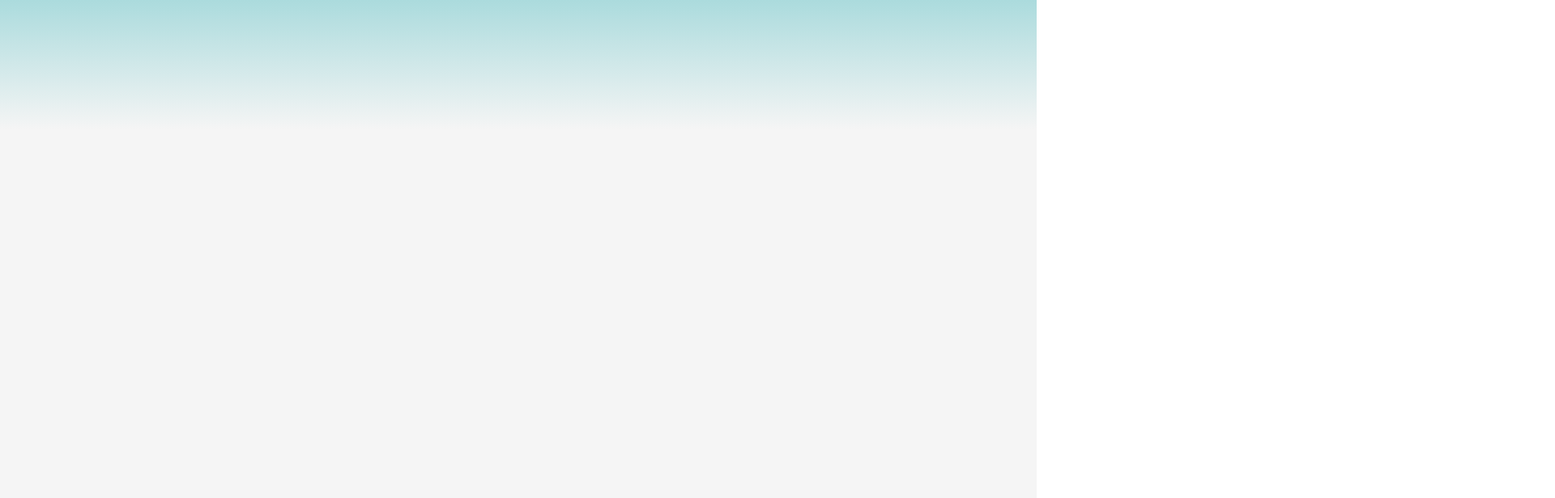
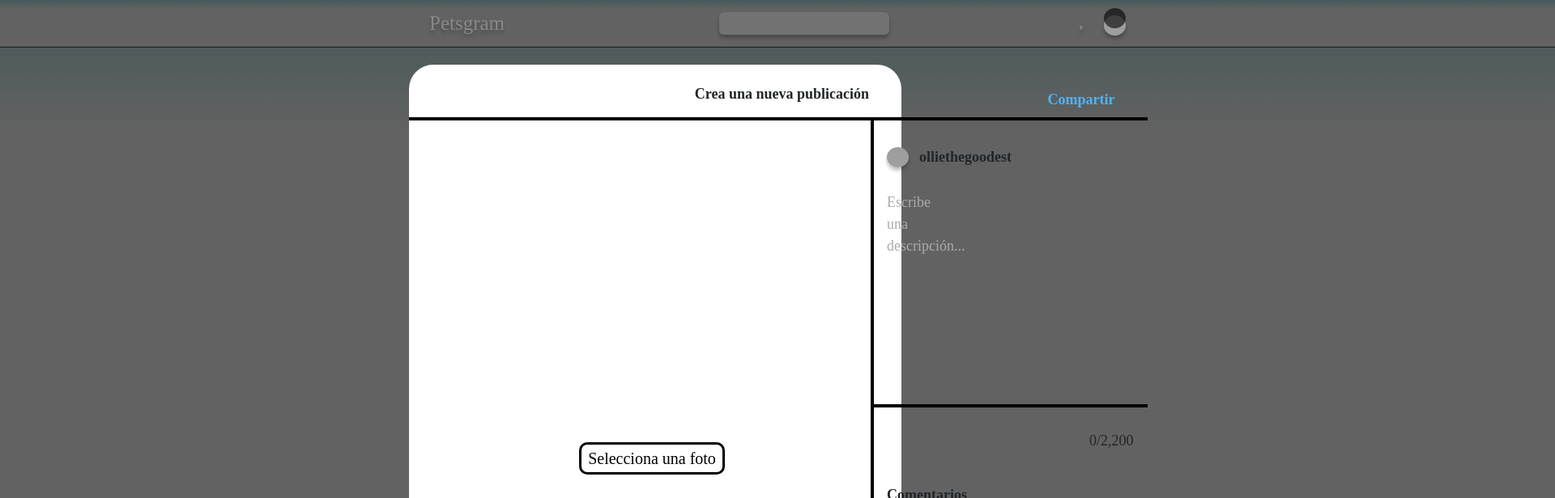
Before and after one commit to Petsgram/petsgram, a Vue app in the folder gui/: page /new-post in a window 1280 px wide. Before the commit this address had no page. Shown: the top 616 px of the page at 81% size, 1920 px wide, since content can reach past the window. Built offline with nearby package versions, Linux system fonts and the light colour scheme; sample sign-in values are in the browser's storage; grey boxes are pictures that could not be loaded; a web font is replaced by a local one; what @vue/apollo-option would draw is missing.

Commit message:
Se crean cambios y se acoplan vistas

```diff
--- a/gui/public/index.html
+++ b/gui/public/index.html
@@ -15,5 +15,6 @@
     <div id="app"></div>
     <!-- built files will be auto injected -->
     <script src="https://code.iconify.design/2/2.1.0/iconify.min.js"></script>
+    <script src="https://kit.fontawesome.com/c3ebc70390.js" crossorigin="anonymous"></script>
 </body>
 </html>
--- a/gui/src/views/NewPost.vue
+++ b/gui/src/views/NewPost.vue
@@ -6,14 +6,18 @@
           <p>Petsgram</p>
           <div class="cont-input">
             <i class="search fas fa-search"></i>
-                            <input type="text" placeholder="Buscar">
+            <input type="text" placeholder="Buscar" />
           </div>
           <div class="iconos">
             <div class="fondoFoto"></div>
             <i class="home fas fa-home"></i>
             <i class="plus far fa-plus-square"></i>
             <i class="heart fas fa-heart"></i>
-                            <img class="small-logo" src="https://i.pinimg.com/originals/19/45/94/194594e00cc5c5828004c61519e184b9.jpg" alt="fotoPerfil">
+            <img
+              class="small-logo"
+              src="https://i.pinimg.com/originals/19/45/94/194594e00cc5c5828004c61519e184b9.jpg"
+              alt="fotoPerfil"
+            />
           </div>
         </div>
       </div>
@@ -34,7 +38,11 @@
       <p><b>olliethegoodest</b></p>
     </div>
     <div class="profile-post">
-            <img class="small-logo-post" src="https://i.pinimg.com/originals/19/45/94/194594e00cc5c5828004c61519e184b9.jpg" alt="fotoPerfil">
+      <img
+        class="small-logo-post"
+        src="https://i.pinimg.com/originals/19/45/94/194594e00cc5c5828004c61519e184b9.jpg"
+        alt="fotoPerfil"
+      />
     </div>
     <div class="image-icon">
       <i class="image far fa-images"></i>
@@ -55,27 +63,22 @@
     <div class="comment-toggle">
       <i class="fas fa-toggle-on"></i>
     </div>
-            </div>
-        </div>
-    </div>
   </main>
 </template>
 
 <script>
-export default {
-
-}
+export default {};
 </script>
 
 <style scoped>
-*{
+* {
   padding: 0;
   margin: 0;
   box-sizing: border-box;
   font-family: "Averia Libre", cursive;
 }
 
-body{
+body {
   width: 100%;
   min-width: 1920px;
   max-width: 1080px;
@@ -83,7 +86,7 @@ body{
     center center fixed;
 }
 
-nav{
+nav {
   min-width: 1920px;
   max-width: 1080px;
   position: fixed;
@@ -94,7 +97,7 @@ nav{
     center center fixed;
 }
 
-.nav-cont{
+.nav-cont {
   font-size: 25px;
   font-weight: 500;
   color: rgba(138, 137, 137, 0.99);
@@ -107,15 +110,14 @@ nav{
   padding: 10px 50px;
 }
 
-.search{
+.search {
   color: rgba(161, 159, 159, 0.25);
   font-size: 15px;
   height: 17px;
   margin-right: 5px;
-
 }
 
-.cont-input{
+.cont-input {
   height: 28px;
   display: flex;
   align-items: center;
@@ -125,14 +127,14 @@ nav{
   border-radius: 6px;
 }
 
-.cont-input input{
+.cont-input input {
   font-size: 15px;
   border: 0;
   outline: none;
-    background: transparent
+  background: transparent;
 }
 
-.small-logo{
+.small-logo {
   object-fit: cover;
   width: 27px;
   height: 25px;
@@ -141,25 +143,25 @@ nav{
   box-shadow: 0px 4px 4px rgba(0, 0, 0, 0.25);
 }
 
-.home{
+.home {
   position: absolute;
   left: 65.5%;
   cursor: pointer;
 }
 
-.plus{
+.plus {
   position: absolute;
   left: 67.5%;
   cursor: pointer;
 }
 
-.heart{
+.heart {
   position: absolute;
   left: 69.3%;
   cursor: pointer;
 }
 
-.fondoFoto{
+.fondoFoto {
   position: fixed;
   width: 27px;
   height: 25px;
@@ -167,60 +169,60 @@ nav{
   background: rgba(0, 0, 0, 0.6);
 }
 
-main{
+main {
   position: absolute;
   margin-left: 450px;
   width: 47.5%;
   height: 80%;
   left: 55px;
   top: 80px;
-    background: #FFFFFF;
+  background: #ffffff;
   border-radius: 30px;
 }
 
-.container-main{
+.container-main {
   width: 1920px;
   height: 937px;
   background: rgba(0, 0, 0, 0.6);
 }
 
-.fondo{
-    background: rgba(0, 0, 0, 0.6)
+.fondo {
+  background: rgba(0, 0, 0, 0.6);
 }
 
-.post{
+.post {
   width: 830px;
   height: 50px;
 }
 
-.new-post{
+.new-post {
   font-size: 18px;
   margin-left: 42.5%;
   margin-top: 3px;
   width: 250px;
 }
 
-.share{
+.share {
   font-size: 18px;
   width: 50px;
   margin-left: 95%;
   margin-top: -20px;
-    color: #4EB5F7;
+  color: #4eb5f7;
 }
 
-.arrow-post{
+.arrow-post {
   position: relative;
   width: 70px;
   height: 20px;
 }
 
-.arrow{
+.arrow {
   margin-left: 40px;
   margin-top: 25px;
   font-size: 22px;
 }
 
-.up-line{
+.up-line {
   position: absolute;
   width: 912px;
   height: 0px;
@@ -229,7 +231,7 @@ main{
   border: 2px solid #000000;
 }
 
-.middle-line{
+.middle-line {
   position: absolute;
   width: 684px;
   height: 0px;
@@ -239,7 +241,7 @@ main{
   transform: rotate(90deg);
 }
 
-.right-line{
+.right-line {
   position: absolute;
   width: 342px;
   height: 0px;
@@ -248,7 +250,7 @@ main{
   border: 2px solid #000000;
 }
 
-.file{
+.file {
   font-size: 20px;
   margin-left: 210px;
   margin-top: 90px;
@@ -260,26 +262,26 @@ main{
   justify-content: center;
 }
 
-.image-icon{
+.image-icon {
   height: 100px;
   width: 150px;
   margin-top: 150px;
   margin-left: 220px;
 }
 
-.image{
+.image {
   font-size: 150px;
   height: 190px;
 }
 
-.username{
+.username {
   margin-left: 630px;
   margin-top: 51px;
   height: 100px;
   font-size: 18px;
 }
 
-.small-logo-post{
+.small-logo-post {
   object-fit: cover;
   margin-left: 590px;
   width: 27px;
@@ -289,36 +291,36 @@ main{
   box-shadow: 0px 4px 4px rgba(0, 0, 0, 0.25);
 }
 
-.profile-post{
+.profile-post {
   margin-top: -100px;
 }
 
-.description{
+.description {
   margin-left: 590px;
   margin-top: -350px;
   color: #adabab;
   font-size: 18px;
 }
 
-.emoji-icon{
+.emoji-icon {
   font-size: 30px;
   margin-left: 580px;
   margin-top: 198px;
 }
 
-.word-counter{
+.word-counter {
   font-size: 18px;
   margin-left: 840px;
   margin-top: -29px;
 }
 
-.comments{
+.comments {
   font-size: 18px;
   margin-left: 590px;
   margin-top: 40px;
 }
 
-.comment-toggle{
+.comment-toggle {
   margin-left: 860px;
   margin-top: -26px;
   font-size: 28px;
--- a/gui/src/views/Principal.vue
+++ b/gui/src/views/Principal.vue
@@ -9,11 +9,10 @@
   </ModalComponent>
   <div class="container">
     <header>
-      <span
-        class="iconify user"
-        data-icon="carbon:user-avatar-filled-alt"
-        style="color: white"
-      ></span>
+      <div class="exit" v-on:click="closeSession" title="Cerrar Sesión">
+        <span class="iconify user" data-icon="mdi:exit-run"></span>
+        Cerrar Sesión
+      </div>
     </header>
     <main>
       <!-- Start: Description -->
@@ -48,6 +47,7 @@
             class="pet__container--item"
             v-for="item in this.pets"
             :key="item"
+            v-on:click="openProfile"
           >
             <img :src="item.image" alt="{{item}}" />
             <p>{{ item.username }}</p>
@@ -87,6 +87,15 @@ export default {
     };
   },
   methods: {
+    closeSession() {
+      localStorage.clear();
+      setTimeout(() => {
+        this.$router.push("/login");
+      }, 10);
+    },
+    openProfile() {
+      this.$router.push("/profile");
+    },
     close: async function () {
       let myModal = new Modal(document.getElementById("modal"), {
         keyboard: false,
@@ -258,7 +267,7 @@ export default {
 };
 </script>
 
-<style scoped>
+<style lang="scss" scoped>
 * {
   box-sizing: border-box;
   margin: 0;
@@ -366,12 +375,16 @@ h2 {
 .pet__container--add {
   margin-right: 20px;
   cursor: pointer;
+  &:hover {
+    transform: scale(1.1);
+  }
 }
 
 img {
   border-radius: 25px;
   height: 100px;
   width: 100px;
+  object-fit: cover;
 }
 
 .pet__container--item > p {
@@ -403,5 +416,22 @@ img {
 .user {
   height: 35px;
   width: 100px;
+  color: white;
+}
+
+.user:hover {
+  transform: scale(1.05);
+  cursor: pointer;
+}
+
+.exit {
+  padding: 1rem;
+  margin-top: 1rem;
+  cursor: pointer;
+  display: flex;
+  flex-direction: column;
+  font-size: 10px;
+  color: white;
+  text-shadow: 1px 0px 5px #1d3557;
 }
 </style>
--- a/gui/src/views/Profile.vue
+++ b/gui/src/views/Profile.vue
@@ -1,13 +1,14 @@
 <template>
-  <nav>
+  <section class="container-sm">
+    <nav class="nav">
       <div class="nav-cont">
-      <p class="">Petsgram</p>
+        <p class="" v-on:click="this.$router.push('/')">Petsgram</p>
         <div class="cont-input">
           <i class="search fas fa-search"></i>
           <input type="text" placeholder="Buscar" />
         </div>
         <div class="iconos">
-        <i class="home fas fa-home"></i>
+          <i v-on:click="this.$router.push('/')" class="home fas fa-home"></i>
           <i class="plus far fa-plus-square"></i>
           <i class="heart fas fa-heart"></i>
           <img
@@ -18,7 +19,7 @@
         </div>
       </div>
     </nav>
-  <header>
+    <header class="header">
       <div class="perfil-container">
         <img
           class="img-perfil"
@@ -45,6 +46,7 @@
         </div>
       </div>
     </header>
+    <div class="container-main">
       <div class="main">
         <div class="linea"></div>
         <div class="main-nav">
@@ -66,8 +68,8 @@
             PUBLICACIONES
           </a>
         </div>
-    <div class="mainCont__grid">
-      <div>
+        <div class="images mainCont__grid">
+          <div class="">
             <img
               src="https://www.dogmal.com/wp-content/uploads/2017/02/Sheepadoodle-930x600.jpg"
               alt=""
@@ -98,10 +100,15 @@
             />
           </div>
           <div>
-        <img src="https://images.agreatertown.com/image3604528.jpg" alt="" />
+            <img
+              src="https://images.agreatertown.com/image3604528.jpg"
+              alt=""
+            />
           </div>
         </div>
       </div>
+    </div>
+  </section>
 </template>
 <script>
 export default {
@@ -117,23 +124,23 @@ export default {
   font-family: "Averia Libre", cursive;
 }
 
-body {
-  width: 100%;
-  min-width: 1920px;
-  max-width: 1080px;
-  background: linear-gradient(to bottom, #abdbdd 0%, #f5f5f5 20%) no-repeat
-    center center fixed;
-}
-
 nav {
-  min-width: 1920px;
-  max-width: 1080px;
   position: fixed;
   width: 100%;
   z-index: 1;
   border-bottom: solid #dbdbdb 1px;
   background: linear-gradient(to bottom, #abdbdd 0%, #f5f5f5 20%) no-repeat
     center center fixed;
+  display: flex;
+  justify-content: center;
+  align-items: center;
+}
+
+.header {
+  width: 100vw;
+  display: flex;
+  justify-content: center;
+  align-items: center;
 }
 
 .nav-cont {
@@ -141,8 +148,8 @@ nav {
   font-weight: 500;
   color: #ffff;
   width: 50%;
-  margin: auto;
   display: flex;
+  cursor: pointer;
   text-shadow: 0px 4px 4px rgba(0, 0, 0, 0.25);
   justify-content: space-between;
   align-items: center;
@@ -159,6 +166,7 @@ nav {
 .cont-input {
   height: 28px;
   display: flex;
+  margin: 0 0.5rem;
   align-items: center;
   padding: 5px;
   background: rgba(238, 244, 250, 0.67);
@@ -174,6 +182,7 @@ nav {
   color: #000;
   cursor: pointer;
 }
+
 .cont-input input {
   font-size: 15px;
   border: 0;
@@ -187,37 +196,37 @@ nav {
   height: 25px;
   border-radius: 50%;
   cursor: pointer;
-  box-shadow: 0px 4px 4px rgba(0, 0, 0, 0.25);
+  box-shadow: 0 4px 4px rgba(0, 0, 0, 0.25);
 }
-
+.iconos {
+  display: flex;
+  justify-content: space-between;
+  align-items: center;
+}
 .home {
-  position: absolute;
-  left: 65.5%;
+  padding: 0 0.5rem;
   cursor: pointer;
 }
 
 .plus {
-  position: absolute;
-  left: 67.5%;
+  padding: 0 0.5rem;
+
   cursor: pointer;
 }
 
 .heart {
-  position: absolute;
-  left: 69.3%;
+  padding: 0 0.5rem;
+
   cursor: pointer;
 }
 
 header {
-  width: 60%;
-  margin: auto;
-  transform: translateY(50px);
+  transform: translateY(60px);
   padding: 20px 0;
 }
 
 .perfil-container {
   display: flex;
-  margin-left: 250px;
 }
 
 .perfil-container img {
@@ -291,9 +300,8 @@ header {
 }
 
 .linea {
-  width: 70%;
+  width: 100%;
   height: 1px;
-  margin: auto;
   background-color: #dbdbdb;
 }
 
@@ -311,20 +319,29 @@ header {
   text-decoration: none;
   font-size: 13px;
 }
+.container-sm {
+  position: relative;
+  display: flex;
+  flex-direction: column;
+  justify-items: center;
+}
 
 .main {
-  width: 70%;
-  margin: auto;
-  margin-top: 60px;
+  margin: 60px 0 0;
+  width: 90vw;
+  display: flex;
+  flex-direction: column;
+  justify-content: center;
+  align-items: center;
+  max-width: 60%;
 }
 
 .mainCont__grid {
-  margin-left: 310px;
   display: grid;
-  grid-template-columns: repeat(3, 23%);
+  justify-content: center;
+  grid-template-columns: repeat(3, 1fr);
   grid-template-rows: repeat(5, auto);
   gap: 1%;
-  height: auto;
 }
 
 .mainCont__grid div > img {
@@ -333,4 +350,20 @@ header {
   height: 95%;
   cursor: pointer;
 }
+
+.container-main {
+  width: 100vw;
+  display: flex;
+  flex-direction: column;
+  align-items: center;
+  justify-items: center;
+  justify-content: center;
+}
+.images img {
+  transition: all 0.4s;
+}
+
+.images img:hover {
+  transform: scale(1.1);
+}
 </style>
```
Also changed, not shown: gui/src/components/ModalContentCreatePet.vue (+5 -5 lines), gui/src/router/index.js (+8 -3 lines). Lines whose indentation alone changed are shown as unchanged.
